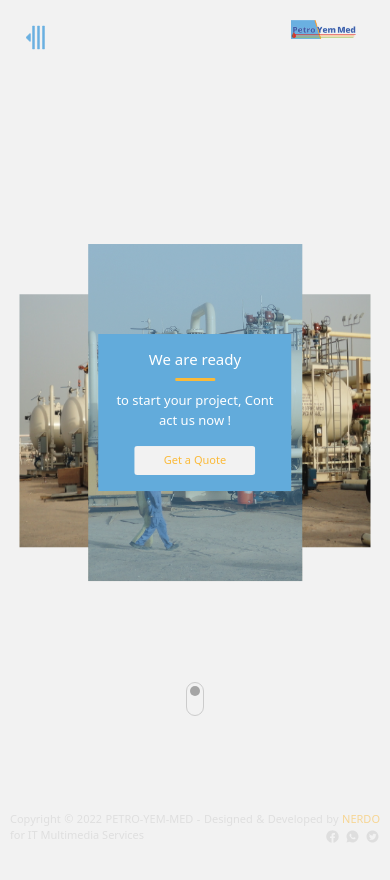
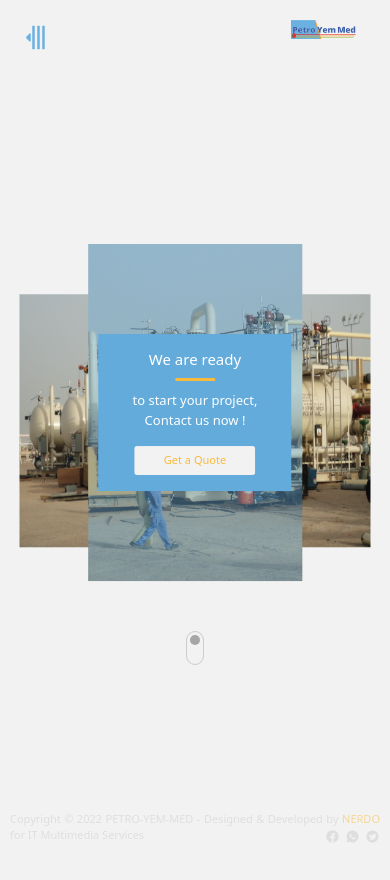
Before and after one commit to anas110440/petro-yem-med, a React (Create React App) app: page / in a window 390 px wide. Shown: the top 880 px of the page. Built offline with nearby package versions, Linux system fonts and the light colour scheme.

Commit message:
Update style.css

```diff
--- a/src/Component/Home/style.css
+++ b/src/Component/Home/style.css
@@ -167,7 +167,6 @@ margin-top: 0;
     font-size: 13px!important;
     font-weight: 300;
     width: 100%;
-    line-break: anywhere;
 }
 .homePage .content .rgba .box button{
     font-size: 11px!important;
@@ -254,7 +253,6 @@ margin-top: 0;
     font-size: 13px!important;
     font-weight: 300;
     width: 100%;
-    line-break: anywhere;
 }
 .homePage .content .rgba .box button{
     font-size: 11px!important;
@@ -267,7 +265,7 @@ margin-top: 0;
 .homePage .scroll{
      width: 18px;
     height: 34px;
-bottom: 20%;
+bottom: 26%;
 z-index: 1;
 }
 .homePage .scroll .mouse {
```
